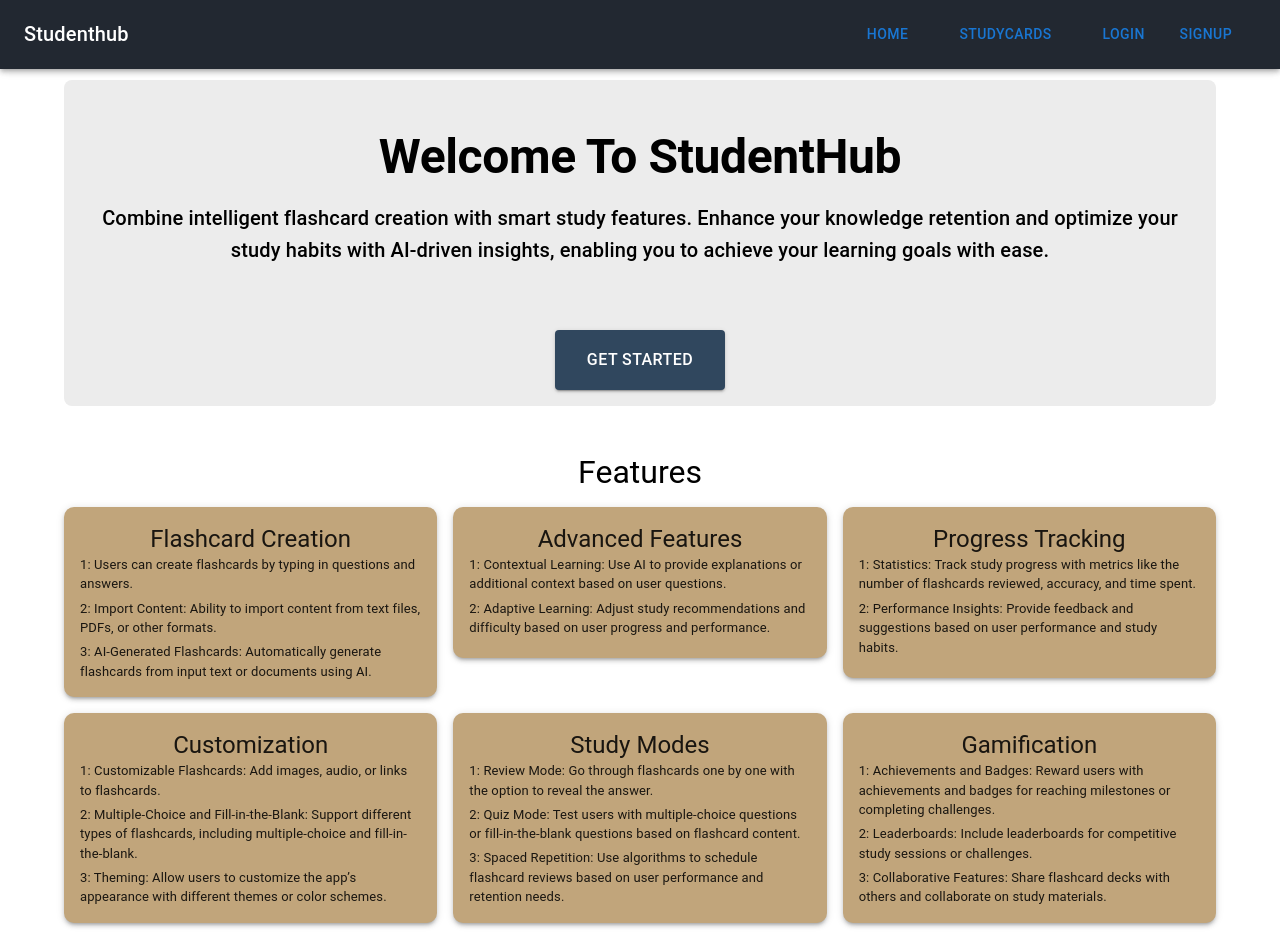
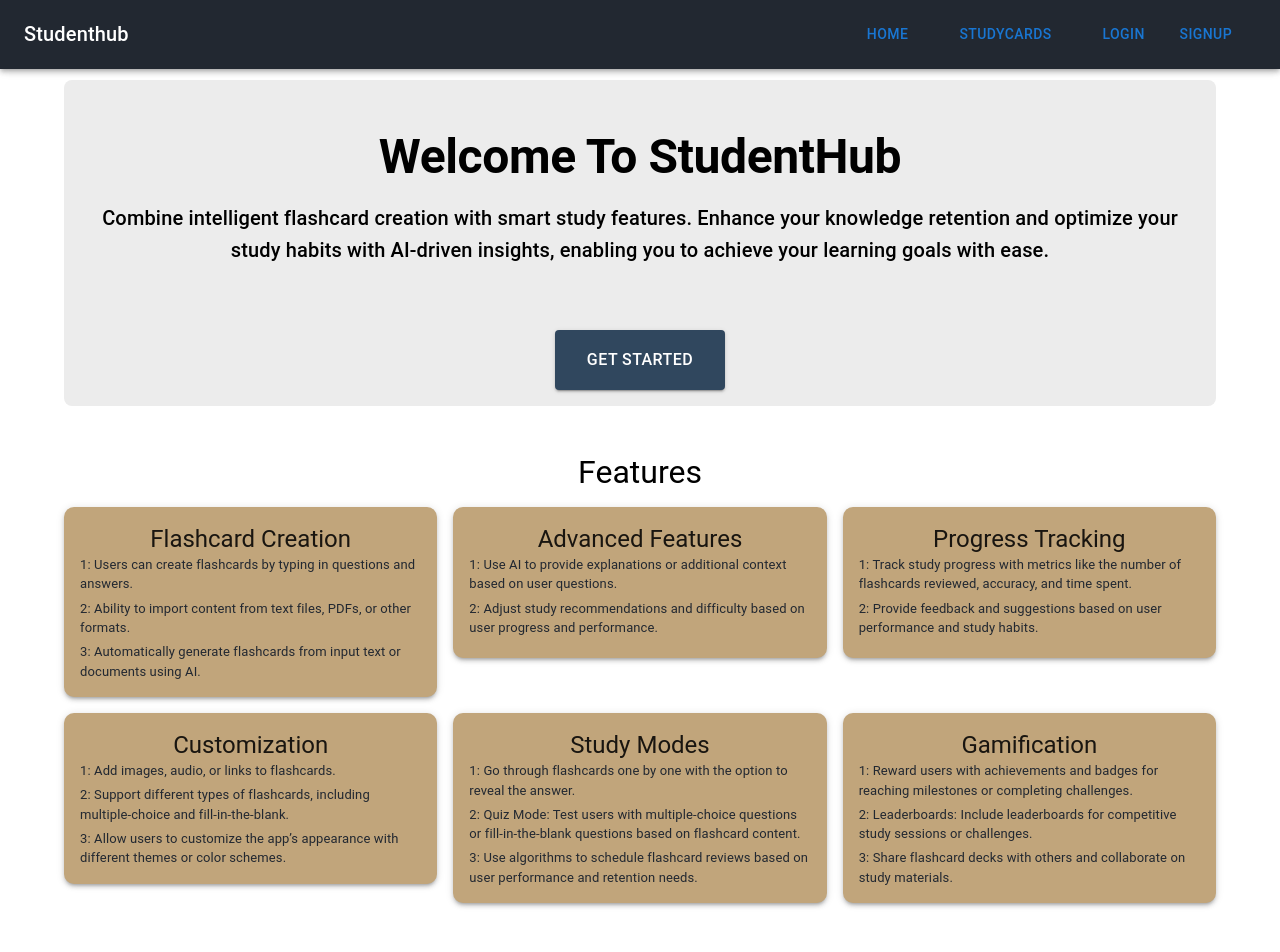
Before and after one commit to Abdul1013/Studenthub, a Next.js app: page / in a window 1280 px wide. Shown: the top 952 px of the page. Built offline with nearby package versions, Linux system fonts and the light colour scheme; no server answers.

Commit message:
enhanced features component

```diff
--- a/app/FeatureSection.js
+++ b/app/FeatureSection.js
@@ -9,57 +9,57 @@ export const FeatureSection = () => {
       feature1:
         " Users can create flashcards by typing in questions and answers.",
       feature2:
-        "Import Content: Ability to import content from text files, PDFs, or other formats.",
+        "Ability to import content from text files, PDFs, or other formats.",
       feature3:
-        "AI-Generated Flashcards: Automatically generate flashcards from input text or documents using AI.",
+        "Automatically generate flashcards from input text or documents using AI.",
     },
     {
       id: 2,
       title: "Advanced Features",
       feature1:
-        "Contextual Learning: Use AI to provide explanations or additional context based on user questions.",
+        " Use AI to provide explanations or additional context based on user questions.",
       feature2:
-        "Adaptive Learning: Adjust study recommendations and difficulty based on user progress and performance.",
+        " Adjust study recommendations and difficulty based on user progress and performance.",
     },
 
     {
       id: 3,
       title: "Progress Tracking",
       feature1:
-        "Statistics: Track study progress with metrics like the number of flashcards reviewed, accuracy, and time spent.",
+        "Track study progress with metrics like the number of flashcards reviewed, accuracy, and time spent.",
       feature2:
-        "Performance Insights: Provide feedback and suggestions based on user performance and study habits.",
+        " Provide feedback and suggestions based on user performance and study habits.",
     },
     {
       id: 4,
       title: "Customization",
       feature1:
-        "Customizable Flashcards: Add images, audio, or links to flashcards.",
+        " Add images, audio, or links to flashcards.",
       feature2:
-        "Multiple-Choice and Fill-in-the-Blank: Support different types of flashcards, including multiple-choice and fill-in-the-blank.",
+        " Support different types of flashcards, including multiple-choice and fill-in-the-blank.",
       feature3:
-        "Theming: Allow users to customize the app’s appearance with different themes or color schemes.",
+        " Allow users to customize the app’s appearance with different themes or color schemes.",
     },
     {
       id: 5,
       title: "Study Modes",
       feature1:
-        "Review Mode: Go through flashcards one by one with the option to reveal the answer.",
+        " Go through flashcards one by one with the option to reveal the answer.",
       feature2:
         "Quiz Mode: Test users with multiple-choice questions or fill-in-the-blank questions based on flashcard content.",
       feature3:
-        "Spaced Repetition: Use algorithms to schedule flashcard reviews based on user performance and retention needs.",
+        "Use algorithms to schedule flashcard reviews based on user performance and retention needs.",
     },
 
     {
       id: 6,
       title: "Gamification",
       feature1:
-        "Achievements and Badges: Reward users with achievements and badges for reaching milestones or completing challenges.",
+        "Reward users with achievements and badges for reaching milestones or completing challenges.",
       feature2:
         "Leaderboards: Include leaderboards for competitive study sessions or challenges.",
       feature3:
-        "Collaborative Features: Share flashcard decks with others and collaborate on study materials.",
+        "Share flashcard decks with others and collaborate on study materials.",
     },
   ];
 
@@ -79,16 +79,16 @@ export const FeatureSection = () => {
             <Typography variant="h5" component="h6">
               {item.title}
             </Typography>
-            <Typography variant="body1" component="p" gutterBottom style={{textAlign: "left", fontSize: " small"}}>
+            <Typography variant="body1" component="p" gutterBottom style={{textAlign: "left", fontSize: " small", color: "#222831"}}>
               1: {item.feature1}
             </Typography>
             {item.feature2 && (
-              <Typography variant="body1" component="p" gutterBottom style={{textAlign: "left", fontSize: " small"}}>
+              <Typography variant="body1" component="p" gutterBottom style={{textAlign: "left", fontSize: " small", color: "#222831"}}>
                 2: {item.feature2}
               </Typography>
             )}
             {item.feature3 && (
-              <Typography variant="body1" component="p" style={{textAlign: "left", fontSize: " small"}}>
+              <Typography variant="body1" component="p" style={{textAlign: "left", fontSize: " small", color: "#222831"}}>
                 3: {item.feature3}
               </Typography>
             )}
```
